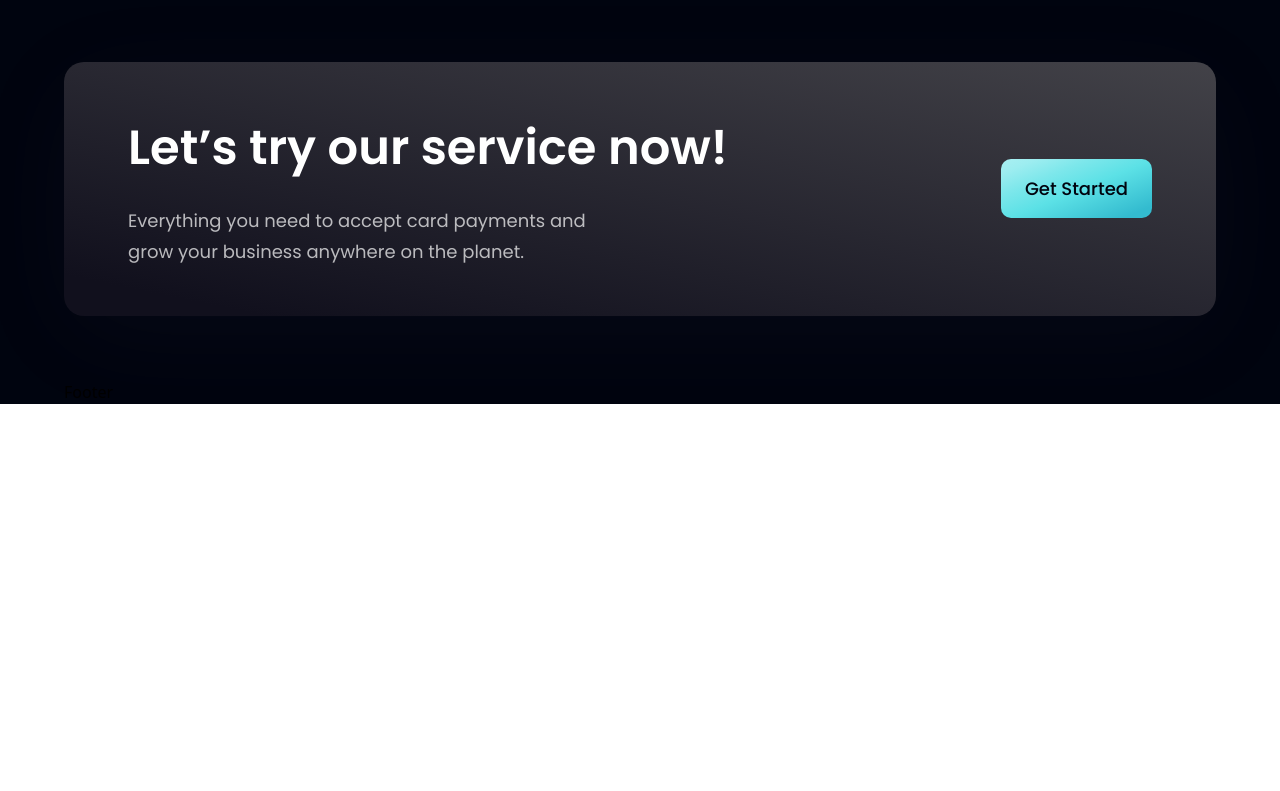
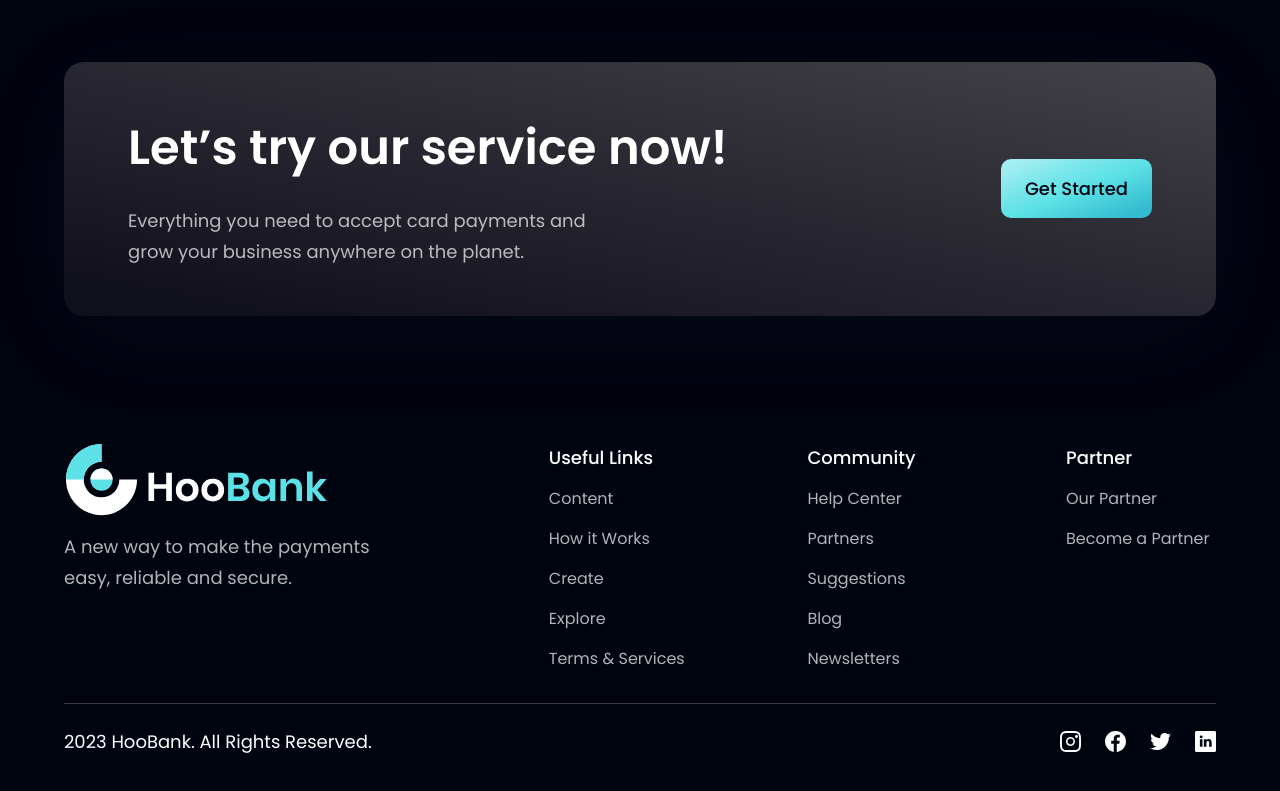
Before and after one commit to pedroseibel/modern-bank-app, a React (Vite) app: page / in a window 1280 px wide. Shown: the part 4082-4873 px from the top of the page. Before the commit the page ends 4486 px from the top, so only its background shows below. Built offline with nearby package versions, Linux system fonts and the light colour scheme.

Commit message:
Footer section

```diff
--- a/src/components/Footer.jsx
+++ b/src/components/Footer.jsx
@@ -1,8 +1,45 @@
-import React from 'react'
+import styles from "../style";
+import { logo } from "../assets";
+import { footerLinks, socialMedia } from "../constants";
 
 const Footer = () => {
   return (
-    <div>Footer</div>
+    <section className={`${styles.flexCenter} ${styles.paddingY} flex-col`}>
+      <div className={`${styles.flexStart} md:flex-row flex-col mb-8 w-full`}>
+        <div className="flex-1 flex flex-col justify-start mr-10">
+          <img src={logo} alt="hoobank" className="w-[266px] h-[72px] object-contain" />
+          <p className={`${styles.paragraph} mt-4 max-w-[310px]`}>A new way to make the payments easy, reliable and secure.</p>
+        </div>
+
+        <div className="flex-[1.5] w-full flex flex-row justify-between flex-wrap md:mt-0 mt-10">
+          {footerLinks.map((footerLink) => (
+            <div key={footerLink.key} className="flex flex-col ss:my-0 my-4 min-w-[150px]">
+              <h4 className="font-poppins font-medium text-[18px] leading-[27px] text-white">
+                {footerLink.title}
+              </h4>
+              <ul className="list-none mt-4">
+                {footerLink.links.map((link, index) => (
+                  <li key={link.name} className={`font-poppins font-normal text-[16px] leading-[24px] text-dimWhite hover:text-secondary cursor-pointer ${index !== footerLink.links.length - 1 ? 'mb-4' : 'mb-0'}`}>
+                  {link.name}
+                  </li>
+                ))}
+              </ul>
+            </div>
+          ))}
+        </div>
+      </div>
+
+      <div className="w-full flex justify-between items-center md:flex-row flex-col pt-6 border-t-[1px] border-t-[#3F3E45]">
+        <p className="font-poppins font-normal text-center text-[18px] leading-[27px] text-white">
+          2023 HooBank. All Rights Reserved.
+        </p>
+        <div className="flex flex-row md:mt-0 mt-6">
+          {socialMedia.map((social, index) => (
+            <img key={social.id} src={social.icon} alt={social.id} className={`w-[21px] h-[21px] object-contain cursor-pointer ${index !== socialMedia.length - 1 ? 'mr-6' : 'mr-0'}`}/>
+          ))}
+        </div>
+      </div>
+    </section>
   )
 }
 
```
